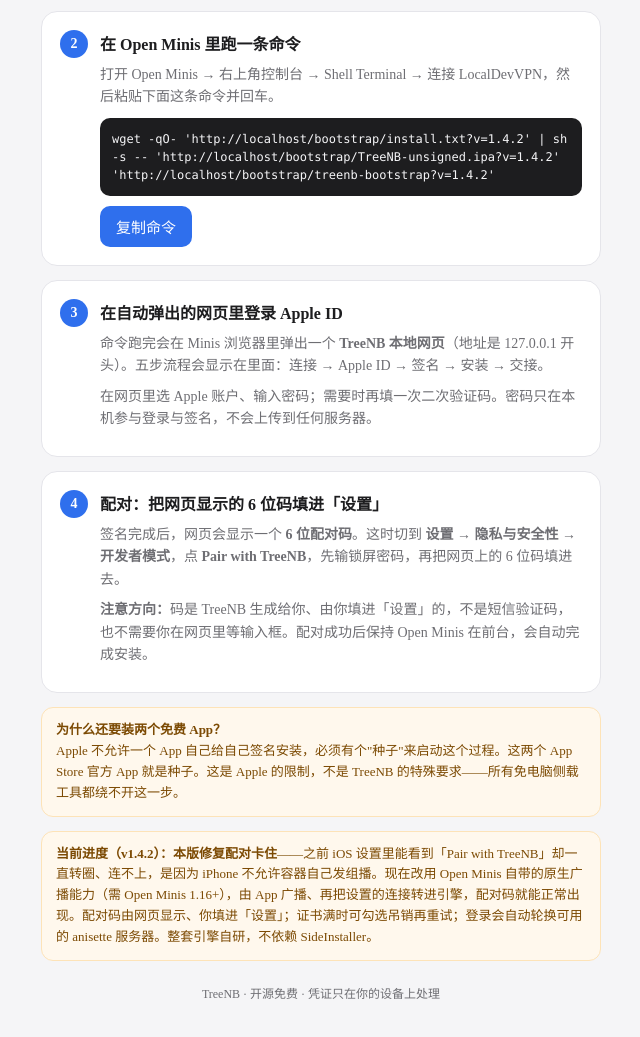
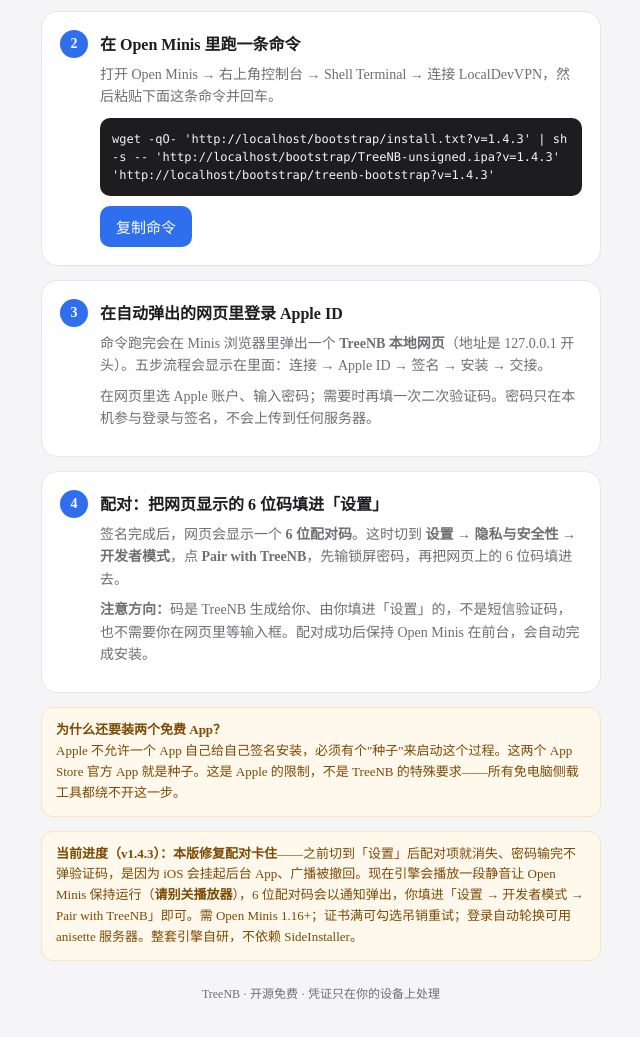
Before and after one commit to SheldonJoO/TreeNB, a plain HTML site: page bootstrap/index.html in a window 1280 px wide. Shown: the part 355-1392 px from the top of the page, without its empty margins (319-959 px from the left). Drawn offline with Linux system fonts and the light colour scheme.

Commit message:
fix(bootstrap): v0.3.3 静音保活+配对码通知，修复切设置后广播被撤回

```diff
--- a/bootstrap/index.html
+++ b/bootstrap/index.html
@@ -118,7 +118,7 @@
   </div>
 
   <div class="note" id="engineNote">
-    <b>当前进度（v1.4.2）：</b><b>本版修复配对卡住</b>——之前 iOS 设置里能看到「Pair with TreeNB」却一直转圈、连不上，是因为 iPhone 不允许容器自己发组播。现在改用 Open Minis 自带的原生广播能力（需 Open Minis 1.16+），由 App 广播、再把设置的连接转进引擎，配对码就能正常出现。配对码由网页显示、你填进「设置」；证书满时可勾选吊销再重试；登录会自动轮换可用的 anisette 服务器。整套引擎自研，不依赖 SideInstaller。
+    <b>当前进度（v1.4.3）：</b><b>本版修复配对卡住</b>——之前切到「设置」后配对项就消失、密码输完不弹验证码，是因为 iOS 会挂起后台 App、广播被撤回。现在引擎会播放一段静音让 Open Minis 保持运行（<b>请别关播放器</b>），6 位配对码会以通知弹出，你填进「设置 → 开发者模式 → Pair with TreeNB」即可。需 Open Minis 1.16+；证书满可勾选吊销重试；登录自动轮换可用 anisette 服务器。整套引擎自研，不依赖 SideInstaller。
   </div>
 
   <p class="foot">TreeNB · 开源免费 · 凭证只在你的设备上处理</p>
@@ -131,11 +131,11 @@
   if (path.charAt(path.length - 1) !== '/') path += '/';
   var base = origin + path;
   // 分享链接需要 sharecode 才能读取静态资源，命令里带上它。
-  // 额外追加版本号 v=1.4.2 破缓存，确保拿到最新脚本 / IPA / 引擎（不是手机里的旧文件）。
+  // 额外追加版本号 v=1.4.3 破缓存，确保拿到最新脚本 / IPA / 引擎（不是手机里的旧文件）。
   // 关键：URL 里的 & 在 shell 中是「后台执行」运算符，必须用单引号把每个 URL 包起来，
   // 否则 wget 只收到 ?sharecode=...，&v=... 会被当成另一条命令，整条命令断裂。
   var sc = new URLSearchParams(window.location.search).get('sharecode');
-  var q = (sc ? 'sharecode=' + encodeURIComponent(sc) + '&' : '') + 'v=1.4.2';
+  var q = (sc ? 'sharecode=' + encodeURIComponent(sc) + '&' : '') + 'v=1.4.3';
   var query = '?' + q;
   var q1 = "'" + base + 'install.txt' + query + "'";
   var q2 = "'" + base + 'TreeNB-unsigned.ipa' + query + "'";
```
